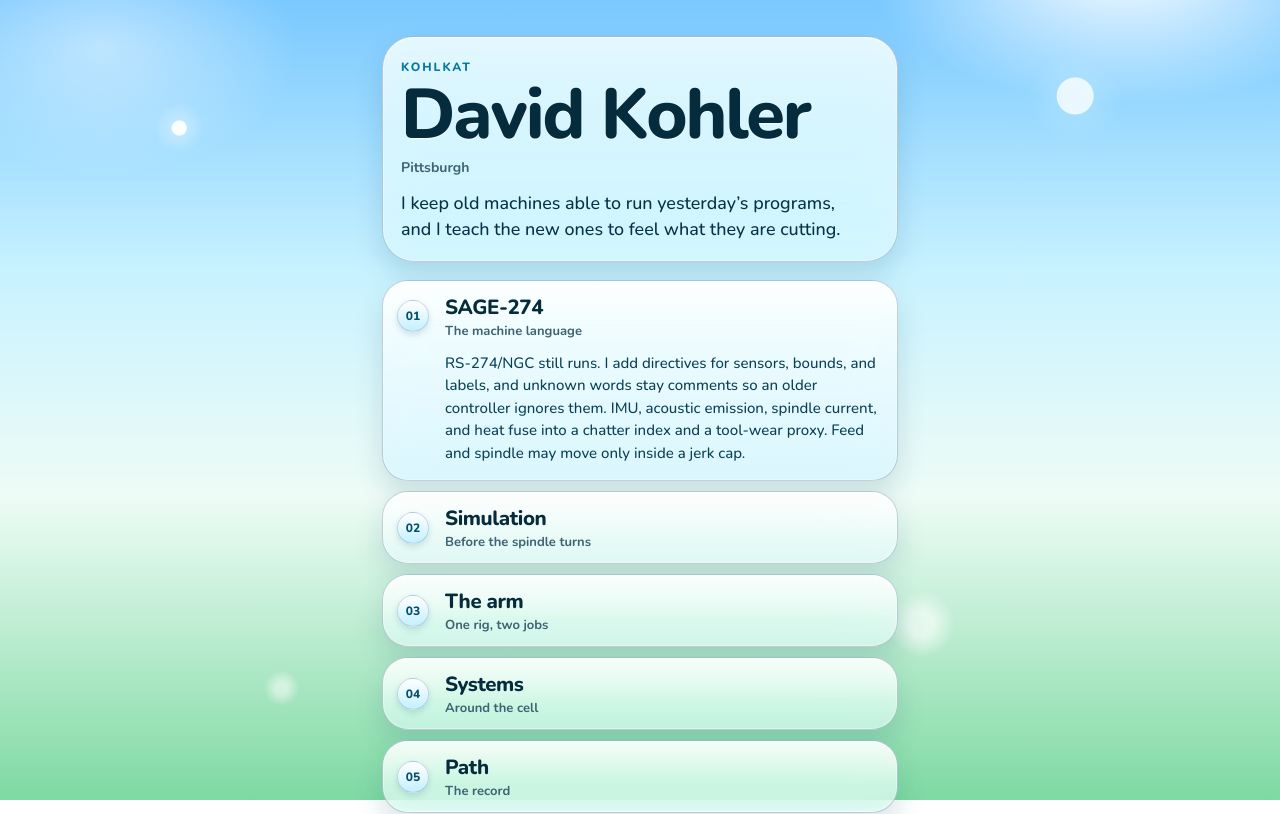
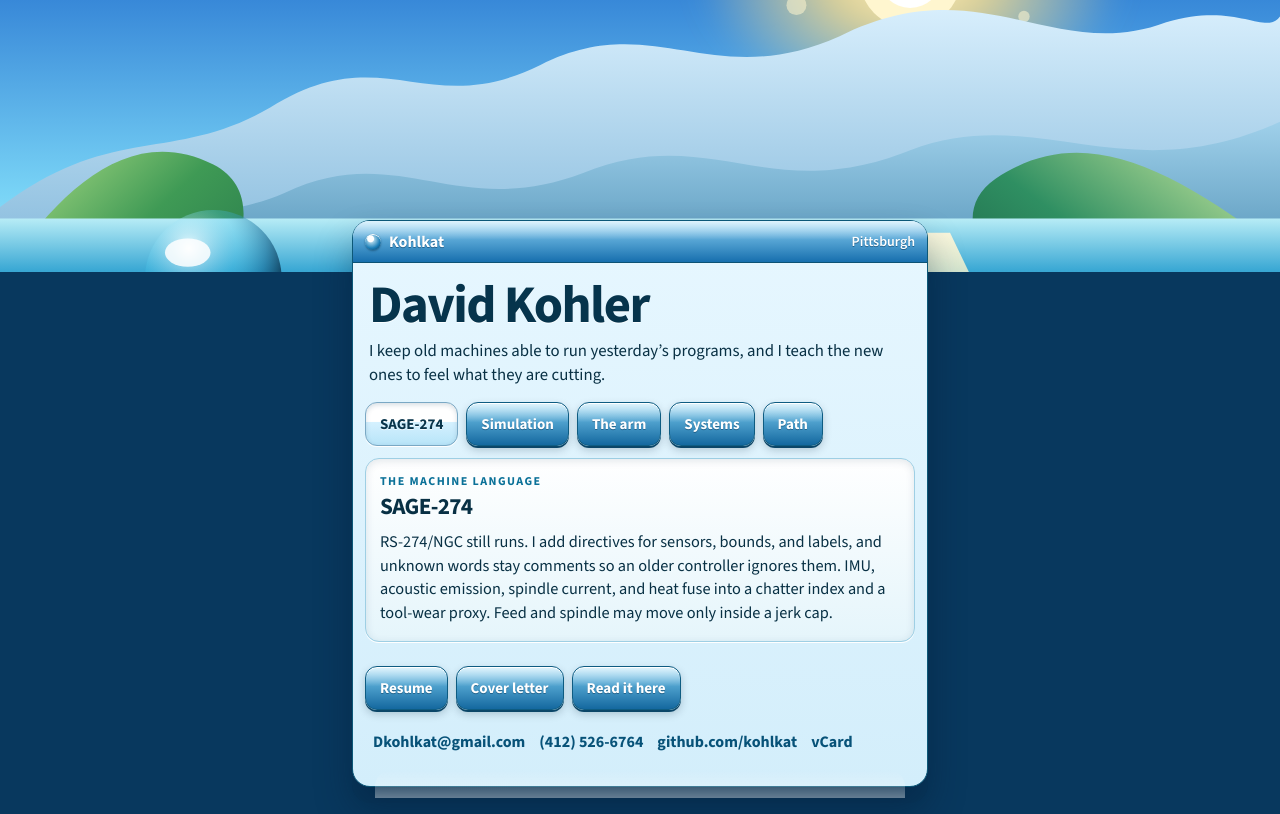
Before and after one commit to kohlkat/interactive-resume, a React (Vite) app in the folder site/: page / in a window 1280 px wide. Shown: the top 814 px of the page. Built offline with nearby package versions, Linux system fonts and the light colour scheme.

Commit message:
Set the briefing on a Bryce shore.
The page opens on a rendered sky, water, and glass spheres, then a glossy window with the hard shine of those late-2000s sites.

```diff
--- a/site/index.html
+++ b/site/index.html
@@ -3,12 +3,12 @@
   <head>
     <meta charset="UTF-8" />
     <meta name="viewport" content="width=device-width, initial-scale=1, viewport-fit=cover" />
-    <meta name="theme-color" content="#8fd4ff" />
+    <meta name="theme-color" content="#1a6eae" />
     <meta name="description" content="David Kohler, Pittsburgh. Control software that stays compatible with old machines and learns from the sensors on the new ones." />
     <title>David Kohler — Interactive Resume</title>
     <link rel="preconnect" href="https://fonts.googleapis.com" />
     <link rel="preconnect" href="https://fonts.gstatic.com" crossorigin />
-    <link href="https://fonts.googleapis.com/css2?family=Nunito:wght@500;700;800&display=swap" rel="stylesheet" />
+    <link href="https://fonts.googleapis.com/css2?family=Source+Sans+3:wght@400;600;700&display=swap" rel="stylesheet" />
   </head>
   <body>
     <div id="root"></div>
--- a/site/src/App.tsx
+++ b/site/src/App.tsx
@@ -1,4 +1,5 @@
 import { Route, Routes } from 'react-router-dom'
+import BryceWorld from './scene/BryceWorld'
 import Briefing from './pages/Briefing'
 import ResumePage from './pages/Resume'
 import CoverLetterPage from './pages/CoverLetter'
@@ -6,11 +7,18 @@ import ContactPage from './pages/Contact'
 
 export default function App() {
   return (
+    <div className="site">
+      <div className="banner">
+        <BryceWorld />
+      </div>
+      <div className="desk">
         <Routes>
           <Route path="/" element={<Briefing />} />
           <Route path="/resume" element={<ResumePage />} />
           <Route path="/cover" element={<CoverLetterPage />} />
           <Route path="/contact" element={<ContactPage />} />
         </Routes>
+      </div>
+    </div>
   )
 }
--- a/site/src/pages/Briefing.tsx
+++ b/site/src/pages/Briefing.tsx
@@ -4,54 +4,60 @@ import { chapters } from '../briefing/chapters'
 
 export default function Briefing() {
   const [open, setOpen] = useState<string>('sage')
+  const chapter = chapters.find((item) => item.id === open) ?? chapters[0]
 
   return (
-    <main className="brief">
-      <header className="brief-hero">
-        <p className="eyebrow">Kohlkat</p>
+    <main className="window">
+      <div className="titlebar">
+        <span className="gem" aria-hidden="true" />
+        <span className="titlebar-name">Kohlkat</span>
+        <span className="titlebar-place">Pittsburgh</span>
+      </div>
+
+      <div className="mast">
         <h1>David Kohler</h1>
-        <p className="brief-place">Pittsburgh</p>
         <p className="brief-lead">
           I keep old machines able to run yesterday’s programs, and I teach the new ones to feel what they are cutting.
         </p>
-      </header>
+      </div>
 
-      <section className="chapters" aria-label="Work">
-        {chapters.map((chapter, index) => {
-          const isOpen = open === chapter.id
+      <div className="tab-row" role="tablist" aria-label="Work">
+        {chapters.map((item) => {
+          const isOpen = item.id === chapter.id
           return (
-            <article key={chapter.id} className={isOpen ? 'chapter open' : 'chapter'}>
             <button
+              key={item.id}
               type="button"
-                aria-expanded={isOpen}
-                onClick={() => setOpen(isOpen ? '' : chapter.id)}
+              role="tab"
+              aria-selected={isOpen}
+              className={isOpen ? 'gel on' : 'gel'}
+              onClick={() => setOpen(item.id)}
             >
-                <span className="num">{String(index + 1).padStart(2, '0')}</span>
-                <span>
-                  <strong>{chapter.title}</strong>
-                  <span className="kicker">{chapter.kicker}</span>
-                </span>
+              {item.title}
             </button>
-              {isOpen ? <p className="chapter-body">{chapter.body}</p> : null}
-            </article>
           )
         })}
-      </section>
+      </div>
 
-      <section className="brief-file" aria-label="Export">
+      <article className="well" aria-live="polite">
+        <p className="kicker">{chapter.kicker}</p>
+        <h2>{chapter.title}</h2>
+        <p>{chapter.body}</p>
+      </article>
+
       <div className="file-row">
-          <a className="file-link" href="/docs/David%20Kohler%20resume.docx" download>Resume</a>
-          <a className="file-link" href="/docs/David%20Kohler%20cover%20letter.docx" download>Cover letter</a>
-          <Link className="file-link" to="/resume">Read it here</Link>
+        <a className="gel" href="/docs/David%20Kohler%20resume.docx" download>Resume</a>
+        <a className="gel" href="/docs/David%20Kohler%20cover%20letter.docx" download>Cover letter</a>
+        <Link className="gel" to="/resume">Read it here</Link>
       </div>
-      </section>
 
-      <footer className="brief-foot">
+      <footer className="dock">
         <a href="mailto:Dkohlkat@gmail.com">Dkohlkat@gmail.com</a>
         <a href="tel:+14125266764">(412) 526-6764</a>
         <a href="https://github.com/kohlkat" target="_blank" rel="noreferrer">github.com/kohlkat</a>
         <Link to="/contact">vCard</Link>
       </footer>
+      <div className="mirror" aria-hidden="true" />
     </main>
   )
 }
--- /dev/null
+++ b/site/src/scene/BryceWorld.tsx
@@ -0,0 +1,118 @@
+export default function BryceWorld() {
+  return (
+    <svg className="bryce" viewBox="0 0 900 520" preserveAspectRatio="xMidYMid slice" aria-hidden="true">
+      <defs>
+        <linearGradient id="sky" x1="0" y1="0" x2="0" y2="1">
+          <stop offset="0%" stopColor="#123a86" />
+          <stop offset="28%" stopColor="#2f7ed4" />
+          <stop offset="58%" stopColor="#79d4f6" />
+          <stop offset="82%" stopColor="#d9f6ff" />
+          <stop offset="100%" stopColor="#f7e7b8" />
+        </linearGradient>
+        <radialGradient id="sunGlow" cx="50%" cy="50%" r="50%">
+          <stop offset="0%" stopColor="#fff7d2" stopOpacity="1" />
+          <stop offset="35%" stopColor="#ffe08a" stopOpacity="0.85" />
+          <stop offset="100%" stopColor="#ffe08a" stopOpacity="0" />
+        </radialGradient>
+        <linearGradient id="far" x1="0" y1="0" x2="0" y2="1">
+          <stop offset="0%" stopColor="#d7eefc" />
+          <stop offset="100%" stopColor="#8ebfdf" />
+        </linearGradient>
+        <linearGradient id="mid" x1="0" y1="0" x2="0" y2="1">
+          <stop offset="0%" stopColor="#9fd0ea" />
+          <stop offset="100%" stopColor="#4e8fb4" />
+        </linearGradient>
+        <linearGradient id="hillL" x1="0" y1="0" x2="1" y2="1">
+          <stop offset="0%" stopColor="#b7e38a" />
+          <stop offset="45%" stopColor="#3f9a55" />
+          <stop offset="100%" stopColor="#1c6a48" />
+        </linearGradient>
+        <linearGradient id="hillR" x1="1" y1="0" x2="0" y2="1">
+          <stop offset="0%" stopColor="#d7f0a4" />
+          <stop offset="50%" stopColor="#2f8f62" />
+          <stop offset="100%" stopColor="#14543c" />
+        </linearGradient>
+        <linearGradient id="water" x1="0" y1="0" x2="0" y2="1">
+          <stop offset="0%" stopColor="#b7ecf6" />
+          <stop offset="18%" stopColor="#3aa8d4" />
+          <stop offset="100%" stopColor="#08385e" />
+        </linearGradient>
+        <linearGradient id="glint" x1="0" y1="0" x2="0" y2="1">
+          <stop offset="0%" stopColor="#fff8dc" stopOpacity="0.95" />
+          <stop offset="40%" stopColor="#fff1b0" stopOpacity="0.45" />
+          <stop offset="100%" stopColor="#fff1b0" stopOpacity="0" />
+        </linearGradient>
+        <radialGradient id="glass" cx="32%" cy="28%" r="72%">
+          <stop offset="0%" stopColor="#ffffff" stopOpacity="0.95" />
+          <stop offset="16%" stopColor="#e7fbff" stopOpacity="0.45" />
+          <stop offset="48%" stopColor="#49c6ea" stopOpacity="0.28" />
+          <stop offset="78%" stopColor="#176892" stopOpacity="0.55" />
+          <stop offset="100%" stopColor="#06263f" stopOpacity="0.82" />
+        </radialGradient>
+        <radialGradient id="amber" cx="32%" cy="28%" r="72%">
+          <stop offset="0%" stopColor="#fff6df" stopOpacity="0.95" />
+          <stop offset="20%" stopColor="#ffd56a" stopOpacity="0.55" />
+          <stop offset="55%" stopColor="#f08a2a" stopOpacity="0.4" />
+          <stop offset="100%" stopColor="#7a2e10" stopOpacity="0.8" />
+        </radialGradient>
+        <radialGradient id="violet" cx="34%" cy="30%" r="70%">
+          <stop offset="0%" stopColor="#ffffff" stopOpacity="0.9" />
+          <stop offset="30%" stopColor="#d7c6ff" stopOpacity="0.4" />
+          <stop offset="100%" stopColor="#3a2a78" stopOpacity="0.75" />
+        </radialGradient>
+        <filter id="soft" x="-40%" y="-40%" width="180%" height="180%">
+          <feGaussianBlur stdDeviation="10" />
+        </filter>
+        <linearGradient id="cloud" x1="0" y1="0" x2="0" y2="1">
+          <stop offset="0%" stopColor="#ffffff" />
+          <stop offset="100%" stopColor="#d5edf8" />
+        </linearGradient>
+      </defs>
+
+      <rect width="900" height="520" fill="url(#sky)" />
+      <ellipse cx="640" cy="150" rx="150" ry="90" fill="url(#sunGlow)" filter="url(#soft)" />
+      <circle cx="640" cy="148" r="36" fill="#fff6cf" />
+      <circle cx="640" cy="148" r="22" fill="#fff" />
+      <g fill="#fff6cf" opacity="0.55">
+        <circle cx="560" cy="168" r="7" />
+        <circle cx="720" cy="176" r="4" />
+        <circle cx="600" cy="210" r="3" />
+        <circle cx="690" cy="120" r="3" />
+      </g>
+
+      <g fill="url(#cloud)">
+        <ellipse cx="180" cy="92" rx="70" ry="22" />
+        <ellipse cx="230" cy="84" rx="48" ry="20" />
+        <ellipse cx="140" cy="88" rx="36" ry="16" />
+        <ellipse cx="430" cy="70" rx="54" ry="16" opacity="0.85" />
+        <ellipse cx="800" cy="96" rx="46" ry="14" opacity="0.8" />
+      </g>
+
+      <path fill="url(#far)" d="M0 310 C80 250 120 280 190 240 C270 190 300 250 380 210 C460 170 500 230 590 190 C690 140 740 210 820 180 C870 165 890 190 900 176 L900 330 L0 330 Z" />
+      <path fill="url(#mid)" d="M0 340 C70 300 130 330 200 300 C280 262 320 320 410 286 C500 250 540 310 640 270 C730 236 790 300 900 250 L900 360 L0 360 Z" />
+      <path fill="url(#hillL)" d="M0 360 C40 300 90 250 150 280 C190 300 170 360 120 390 C70 420 20 400 0 430 Z" />
+      <path fill="url(#hillR)" d="M900 340 C820 280 760 250 700 290 C660 318 700 370 760 400 C820 428 880 400 900 430 Z" />
+
+      <rect y="318" width="900" height="202" fill="url(#water)" />
+      <path fill="url(#glint)" d="M610 328 L668 328 L760 520 L520 520 Z" />
+
+      <g>
+        <ellipse cx="150" cy="392" rx="58" ry="14" fill="#06283f" opacity="0.28" />
+        <circle cx="150" cy="360" r="48" fill="url(#glass)" />
+        <ellipse cx="132" cy="342" rx="16" ry="10" fill="#fff" opacity="0.85" />
+        <ellipse cx="430" cy="404" rx="36" ry="10" fill="#06283f" opacity="0.25" />
+        <circle cx="430" cy="378" r="30" fill="url(#amber)" />
+        <ellipse cx="418" cy="366" rx="10" ry="6" fill="#fff" opacity="0.8" />
+        <ellipse cx="760" cy="418" rx="28" ry="8" fill="#06283f" opacity="0.25" />
+        <circle cx="760" cy="398" r="24" fill="url(#violet)" />
+        <ellipse cx="750" cy="388" rx="8" ry="5" fill="#fff" opacity="0.75" />
+      </g>
+
+      <g fill="#ffffff" opacity="0.35">
+        <ellipse cx="250" cy="450" rx="46" ry="6" />
+        <ellipse cx="560" cy="470" rx="70" ry="7" />
+        <ellipse cx="120" cy="480" rx="30" ry="4" />
+      </g>
+    </svg>
+  )
+}
--- a/site/src/styles.css
+++ b/site/src/styles.css
@@ -1,302 +1,240 @@
 :root {
-  --ink: #063246;
-  --muted: #3d6474;
-  --glass: linear-gradient(180deg, rgba(255, 255, 255, 0.82), rgba(232, 248, 255, 0.58));
-  --edge: rgba(6, 48, 72, 0.22);
-  --shine: inset 0 1px 0 rgba(255, 255, 255, 0.95);
-  --drop: 0 14px 28px rgba(16, 78, 112, 0.16);
-  font-family: Nunito, "Avenir Next", "Segoe UI", sans-serif;
+  --ink: #083044;
+  --muted: #3c6476;
+  font-family: "Source Sans 3", "Segoe UI", Frutiger, "Trebuchet MS", sans-serif;
   color: var(--ink);
-  min-height: 100%;
 }
 
 * { box-sizing: border-box; }
 html, body, #root { margin: 0; min-height: 100%; }
-body { letter-spacing: 0; }
-
-body::before,
-body::after {
-  content: "";
-  position: fixed;
-  inset: 0;
-  pointer-events: none;
+body {
+  background: #08385e;
 }
 
-body::before {
-  z-index: -2;
-  background:
-    radial-gradient(420px 220px at 88% -4%, rgba(255, 255, 255, 0.95), transparent 62%),
-    radial-gradient(280px 180px at 8% 6%, rgba(255, 255, 255, 0.45), transparent 70%),
-    linear-gradient(180deg, #79c8ff 0%, #c8f2ff 34%, #eefcf6 62%, #7ed9a2 100%);
+a { color: #075a86; }
+
+h1, h2, h3 { margin: 0; font-weight: 700; letter-spacing: -0.03em; }
+
+.site { min-height: 100dvh; }
+
+.banner {
+  height: 34vh;
+  min-height: 168px;
+  max-height: 300px;
+  position: relative;
+  overflow: hidden;
+  background: #2f7ed4;
 }
 
-body::after {
-  z-index: -1;
-  background:
-    radial-gradient(circle at 14% 16%, rgba(255, 255, 255, 0.95) 0 7px, rgba(255, 255, 255, 0.28) 8px, transparent 26px),
-    radial-gradient(circle at 84% 12%, rgba(255, 255, 255, 0.8) 0 18px, rgba(186, 232, 255, 0.35) 19px, transparent 48px),
-    radial-gradient(circle at 72% 78%, rgba(255, 255, 255, 0.62) 0 12px, transparent 34px),
-    radial-gradient(circle at 22% 86%, rgba(255, 255, 255, 0.5) 0 6px, transparent 18px);
+.bryce {
+  position: absolute;
+  inset: 0;
+  width: 100%;
+  height: 100%;
+  display: block;
 }
 
-a { color: #046284; text-decoration: none; }
-a:hover { text-decoration: underline; }
-
-h1, h2, h3 {
-  font-weight: 800;
-  letter-spacing: -0.03em;
-  margin: 0;
+.desk {
+  position: relative;
+  z-index: 1;
+  width: min(100% - 20px, 36rem);
+  margin: -52px auto 0;
+  padding-bottom: calc(28px + env(safe-area-inset-bottom));
 }
 
-.brief {
-  width: min(100%, 34rem);
-  margin-inline: auto;
-  min-height: 100dvh;
-  display: flex;
-  flex-direction: column;
-  gap: 16px;
-  padding:
-    calc(16px + env(safe-area-inset-top))
-    calc(14px + env(safe-area-inset-right))
-    calc(18px + env(safe-area-inset-bottom))
-    calc(14px + env(safe-area-inset-left));
+.window,
+.page {
+  position: relative;
+  border: 1px solid #0c5878;
+  border-radius: 18px;
+  background:
+    linear-gradient(180deg, rgba(255, 255, 255, 0.72), rgba(255, 255, 255, 0) 42px),
+    linear-gradient(180deg, #e7f7ff 0%, #d3eefb 100%);
+  box-shadow:
+    0 1px 0 rgba(255, 255, 255, 0.7) inset,
+    0 16px 0 rgba(8, 40, 70, 0.08),
+    0 22px 36px rgba(0, 24, 48, 0.38);
+  padding-bottom: 8px;
 }
 
-.brief-hero,
-.chapter,
-.brief-foot,
-.card {
-  background: var(--glass);
-  -webkit-backdrop-filter: blur(18px) saturate(1.6);
-  backdrop-filter: blur(18px) saturate(1.6);
-  border: 1px solid var(--edge);
-  box-shadow: var(--shine), inset 0 0 0 1px rgba(255, 255, 255, 0.35), var(--drop);
+.titlebar {
+  display: flex;
+  align-items: center;
+  gap: 8px;
+  min-height: 42px;
+  padding: 0 12px;
+  border-radius: 16px 16px 0 0;
+  color: #fff;
+  font-weight: 700;
+  text-shadow: 0 1px 0 rgba(0, 40, 70, 0.45);
+  background:
+    linear-gradient(180deg, rgba(255, 255, 255, 0.72), rgba(255, 255, 255, 0) 46%),
+    linear-gradient(180deg, #8ed4f6, #176fae);
+  border-bottom: 1px solid #0c5274;
 }
 
-.brief-hero {
-  padding: 22px 18px 18px;
-  border-radius: 32px;
+.gem {
+  width: 16px;
+  height: 16px;
+  border-radius: 50%;
+  background:
+    radial-gradient(circle at 35% 30%, #fff 0 3px, transparent 4px),
+    radial-gradient(circle at 40% 35%, #e8fbff, #1a7eb8 60%, #08324e);
+  box-shadow: inset 0 1px 0 #fff, 0 1px 2px rgba(0, 30, 50, 0.4);
 }
 
-.eyebrow {
-  margin: 0 0 8px;
-  color: #0878a4;
-  text-transform: uppercase;
-  font-size: 12px;
-  font-weight: 800;
-  letter-spacing: 0.16em;
-}
+.titlebar-place { margin-left: auto; font-weight: 600; font-size: 14px; }
 
-.brief-hero h1 {
-  font-size: clamp(2.5rem, 12vw, 4.2rem);
-  line-height: 0.92;
-  color: #042c3c;
+.mast { padding: 16px 16px 4px; }
+
+.mast h1,
+.page h1 {
+  font-size: clamp(2.15rem, 10vw, 3.3rem);
+  line-height: 0.95;
+  color: #06344c;
   text-shadow: 0 1px 0 rgba(255, 255, 255, 0.8);
 }
 
-.brief-place {
+.brief-lead,
+.page > p {
   margin: 10px 0 0;
-  color: var(--muted);
-  font-size: 14px;
-  font-weight: 700;
+  color: var(--ink);
+  font-size: 1.05rem;
+  line-height: 1.4;
 }
 
-.brief-lead {
-  margin: 14px 0 0;
-  max-width: 28rem;
-  color: var(--ink);
-  font-size: clamp(1.02rem, 4.2vw, 1.12rem);
-  font-weight: 500;
-  line-height: 1.45;
-}
-
-.chapters {
-  display: flex;
-  flex-direction: column;
-  gap: 10px;
-}
-
-.chapter {
-  border-radius: 26px;
-  overflow: hidden;
-}
-
-.chapter button {
-  width: 100%;
-  min-height: 64px;
-  display: grid;
-  grid-template-columns: 36px 1fr;
-  gap: 12px;
-  align-items: center;
-  text-align: left;
-  color: inherit;
-  font: inherit;
-  background: linear-gradient(180deg, rgba(255, 255, 255, 0.55), rgba(255, 255, 255, 0) 62%);
-  border: 0;
-  padding: 12px 14px;
-  cursor: pointer;
-}
-
-.chapter button:focus-visible,
-.file-link:focus-visible,
-.pill:focus-visible,
-.brief-foot a:focus-visible {
-  outline: 2px solid #046284;
-  outline-offset: 2px;
-}
-
-.chapter button:active { background: rgba(255, 255, 255, 0.28); }
-
-.chapter .num {
-  width: 32px;
-  height: 32px;
-  display: grid;
-  place-items: center;
-  border-radius: 50%;
-  color: #04516c;
-  font-size: 12px;
-  font-weight: 800;
-  background: linear-gradient(180deg, #ffffff 0%, #c5efff 100%);
-  border: 1px solid rgba(6, 60, 90, 0.18);
-  box-shadow: inset 0 1px 0 #fff, 0 3px 6px rgba(16, 80, 110, 0.16);
-}
-
-.chapter.open {
-  background: linear-gradient(180deg, rgba(255, 255, 255, 0.92), rgba(214, 244, 255, 0.72));
-}
-
-.chapter strong {
-  display: block;
-  font-size: 1.12rem;
-  font-weight: 800;
-  letter-spacing: -0.02em;
-  color: #042c3c;
-}
-
-.chapter .kicker {
-  display: block;
-  margin-top: 1px;
-  color: var(--muted);
-  font-size: 13px;
-  font-weight: 700;
-}
-
-.chapter-body {
-  margin: 0;
-  padding: 0 16px 16px 62px;
-  color: #0b4156;
-  font-size: 15px;
-  font-weight: 500;
-  line-height: 1.5;
-}
-
-.file-row {
+.tab-row,
+.file-row,
+.page-nav {
   display: flex;
   flex-wrap: wrap;
   gap: 8px;
+  padding: 12px 12px 0;
 }
 
-.file-link,
+.gel,
 .pill {
   display: inline-flex;
   align-items: center;
   justify-content: center;
   min-height: 44px;
-  padding: 8px 16px;
-  border-radius: 999px;
-  color: #053246;
-  font-size: 14px;
-  font-weight: 800;
-  line-height: 1.15;
-  text-decoration: none !important;
-  border: 1px solid rgba(6, 58, 86, 0.24);
-  background: linear-gradient(180deg, #ffffff 0%, #d7f4ff 46%, #7fd4f2 100%);
+  padding: 8px 14px;
+  border-radius: 12px;
+  border: 1px solid #0e5c82;
+  color: #fff;
+  font: inherit;
+  font-size: 15px;
+  font-weight: 700;
+  line-height: 1.1;
+  text-decoration: none;
+  text-shadow: 0 1px 0 rgba(0, 40, 70, 0.4);
+  cursor: pointer;
+  background:
+    linear-gradient(180deg, rgba(255, 255, 255, 0.78), rgba(255, 255, 255, 0) 46%),
+    linear-gradient(180deg, #7ecff3, #14689f);
   box-shadow:
     inset 0 1px 0 #fff,
-    inset 0 -7px 10px rgba(24, 130, 176, 0.18),
-    0 6px 12px rgba(16, 84, 116, 0.18);
+    0 2px 0 #0b4668,
+    0 4px 8px rgba(0, 30, 50, 0.22);
 }
 
-.file-link:hover,
-.pill:hover { text-decoration: none; filter: brightness(1.03); }
+.gel.on {
+  color: #08344a;
+  text-shadow: 0 1px 0 rgba(255, 255, 255, 0.7);
+  border-color: #7aa8c4;
+  background:
+    linear-gradient(180deg, #ffffff 0%, #ffffff 44%, #d5f1ff 45%, #b7e4f8 100%);
+  box-shadow: inset 0 2px 5px rgba(8, 50, 80, 0.16), 0 1px 0 #fff;
+}
 
-.file-link:active,
+.gel:focus-visible,
+.pill:focus-visible,
+.dock a:focus-visible {
+  outline: 2px solid #fff3b0;
+  outline-offset: 2px;
+}
+
+.gel:active,
 .pill:active {
   transform: translateY(1px);
-  box-shadow: inset 0 3px 8px rgba(8, 60, 90, 0.22);
+  box-shadow: inset 0 3px 6px rgba(0, 30, 50, 0.28);
 }
 
-.brief-foot {
+.well,
+.card {
+  margin: 12px;
+  padding: 14px 14px 16px;
+  border-radius: 14px;
+  border: 1px solid #9ecfe4;
+  background: linear-gradient(180deg, #ffffff, #e5f5fb);
+  box-shadow: inset 0 2px 8px rgba(10, 50, 80, 0.12), 0 1px 0 #fff;
+  color: #083044;
+}
+
+.kicker {
+  margin: 0 0 2px;
+  color: #0b7198;
+  font-size: 12px;
+  font-weight: 700;
+  letter-spacing: 0.12em;
+  text-transform: uppercase;
+}
+
+.well h2 { font-size: 1.45rem; margin-bottom: 8px; }
+.well p:last-child { margin: 0; line-height: 1.45; font-size: 1.02rem; }
+
+.dock {
   display: flex;
   flex-wrap: wrap;
   gap: 4px 14px;
-  margin-top: auto;
-  padding: 8px 16px;
-  border-radius: 24px;
+  margin: 8px 12px 4px;
+  padding: 4px 8px;
 }
 
-.brief-foot a {
-  color: #06425a;
-  font-weight: 800;
-  font-size: 14px;
-  min-height: 44px;
+.dock a {
+  min-height: 40px;
   display: inline-flex;
   align-items: center;
+  color: #075278;
+  font-weight: 700;
+  text-decoration: none;
+}
+
+.mirror {
+  height: 28px;
+  margin: 0 22px -20px;
+  border-radius: 0 0 16px 16px;
+  background: linear-gradient(180deg, rgba(255, 255, 255, 0.38), rgba(255, 255, 255, 0));
+  transform: scaleY(-1);
+  filter: blur(0.6px);
+  pointer-events: none;
 }
 
 .page {
-  max-width: 40rem;
-  margin: 0 auto;
+  margin: 0;
   padding:
-    calc(16px + env(safe-area-inset-top))
-    calc(14px + env(safe-area-inset-right))
-    calc(28px + env(safe-area-inset-bottom))
-    calc(14px + env(safe-area-inset-left));
+    0
+    0
+    16px;
 }
 
-.page h1 {
-  font-size: clamp(2rem, 8vw, 2.8rem);
-  margin: 8px 0 0;
-  color: #042c3c;
-  text-shadow: 0 1px 0 rgba(255, 255, 255, 0.75);
-}
-
-.page-nav {
-  display: flex;
-  flex-wrap: wrap;
-  gap: 8px;
-  margin-bottom: 16px;
-}
-
-.card {
-  border-radius: 24px;
-  padding: 16px;
-}
+.page h1 { padding: 14px 16px 0; }
+.page > p { padding: 0 16px; }
 
 .doc {
   white-space: pre-wrap;
-  line-height: 1.55;
-  color: #0b4156;
+  line-height: 1.5;
   font-size: 15px;
-  font-weight: 500;
   overflow-wrap: anywhere;
+  color: #083044;
 }
 
-@media (min-width: 720px) {
-  .brief { padding-top: 36px; gap: 18px; }
-  .brief-hero h1 { font-size: 4.4rem; }
-  .chapter strong { font-size: 1.28rem; }
+@media (max-width: 380px) {
+  .gel, .pill { font-size: 14px; padding: 8px 10px; }
+  .mast h1 { font-size: 2.05rem; }
 }
 
-@media (prefers-reduced-transparency: reduce) {
-  .brief-hero,
-  .chapter,
-  .brief-foot,
-  .card,
-  .file-link,
-  .pill {
-    -webkit-backdrop-filter: none;
-    backdrop-filter: none;
-    background: #f3fbff;
-  }
+@media (max-height: 700px) {
+  .banner { height: 26vh; min-height: 132px; max-height: 180px; }
+  .desk { margin-top: -36px; }
 }
```
Lines whose indentation alone changed are shown as unchanged.
